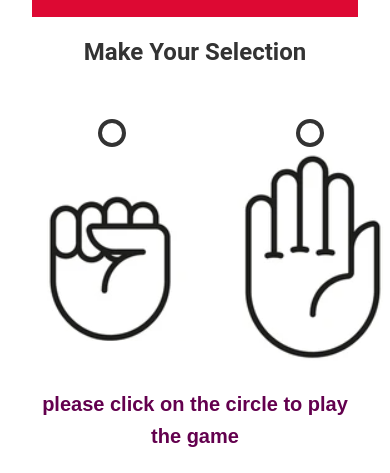
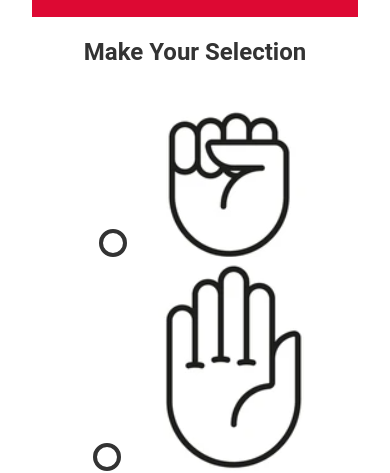
Before and after one commit to Mahmudul-jpg/Game-rock-paper-scissor, a plain HTML site: page index.html in a window 390 px wide. Shown: the part 382-855 px from the top of the page. Drawn offline with Linux system fonts and the light colour scheme.

Commit message:
responsive using media queries

```diff
--- a/index.html
+++ b/index.html
@@ -23,15 +23,15 @@
             </header>
             <h2>Make Your Selection</h2>
             <div class="choices">
-                <div>
+                <div class="rock">
               <i id="rock" class="choice fas fa-hand-rock fa-10x"></i>
               <img src="Capture.PNG" alt="">
             </div>
-            <div>
+            <div class="paper">
               <i id="paper" class="choice fas fa-hand-paper fa-10x"></i>
               <img src="Captureee.PNG" alt="">
             </div>
-            <div>
+            <div class="scissors">
               <i id="scissors" class="choice fas fa-hand-scissors fa-10x"></i>
               <img src="Capturee.PNG" alt="">
             </div>
--- a/styles.css
+++ b/styles.css
@@ -177,14 +177,21 @@ body {
 }
 
 
-@media (max-width: 700px) {
-  .choice {
+/* @media (max-width: 700px) {
+  .choices {
     font-size: 110px;
+    display:'block';
   }
 }
 
 @media (max-width: 500px) {
-  .choice {
+  .choices {
     font-size: 80px;
   }
+} */
+
+@media (max-width: 700px) {
+  .choices{
+    display: inline;
+  }
 }
```
